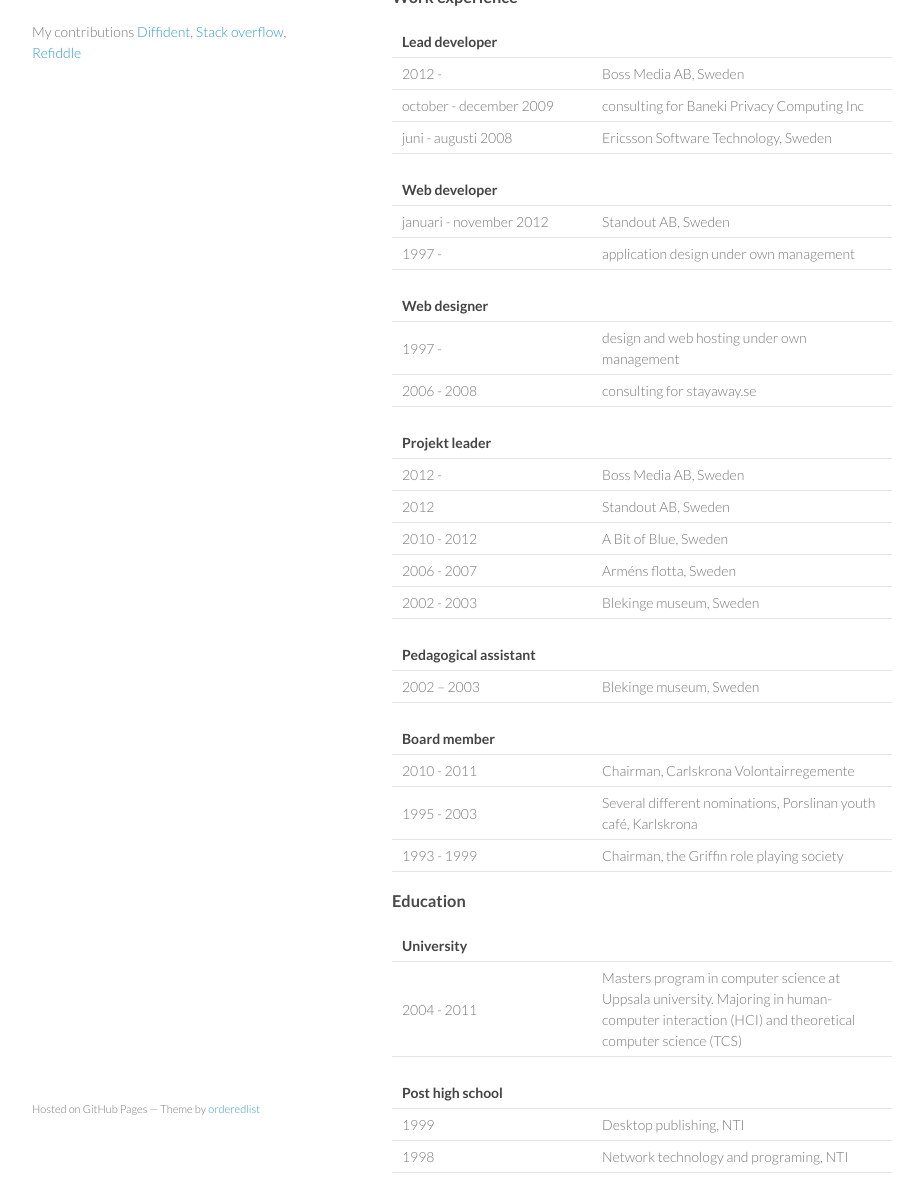
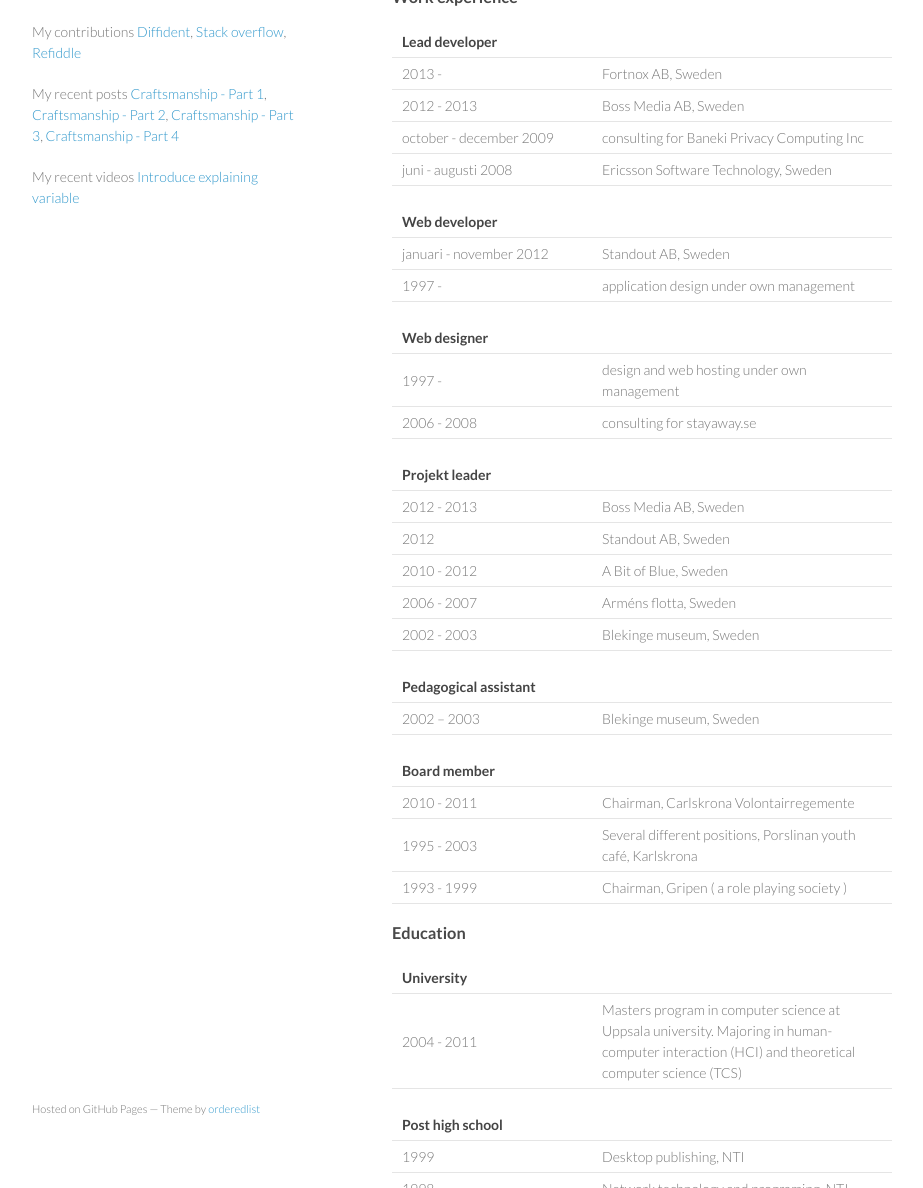
Before and after one commit to d-Pixie/d-Pixie.github.io, a Jekyll site: the page built from cv/index.md, in a window 1280 px wide and 1400 px high, cut to the strip 212-1400 px from the top of the window. Shown: the whole strip, without its empty margins (178-1101 px from the left). Built offline with Jekyll 4.4.1, drawn with Linux system fonts in a browser that asks for light colours; Markdown is read by kramdown in place of the engine named in the settings.

Commit message:
Updates info and links

```diff
--- a/_layouts/default.html
+++ b/_layouts/default.html
@@ -31,6 +31,17 @@
           <a href="http://stackoverflow.com/users/348482/d-pixie">Stack overflow</a>,
           <a href="http://refiddle.com/by/d-pixie">Refiddle</a>
         </p>
+        <p class="view">
+          My recent posts
+          <a href="http://developer.fortnox.se/blog/craftsmanship_part_1/">Craftsmanship - Part 1</a>,
+          <a href="http://developer.fortnox.se/blog/craftsmanship_part_2/">Craftsmanship - Part 2</a>,
+          <a href="http://developer.fortnox.se/blog/craftsmanship_part_3/">Craftsmanship - Part 3</a>,
+          <a href="http://developer.fortnox.se/blog/craftsmanship_part_4/">Craftsmanship - Part 4</a>
+        </p>
+        <p class="view">
+          My recent videos
+          <a href="https://youtu.be/lzHVTH1jahg">Introduce explaining variable</a>
+        </p>
       </header>
       <section>
         {{ content }}
--- a/cv/index.md
+++ b/cv/index.md
@@ -14,7 +14,8 @@
 
   Lead developer | &nbsp;
 -------|--------
-  2012 - | Boss Media AB, Sweden
+  2013 - | Fortnox AB, Sweden
+  2012 - 2013 | Boss Media AB, Sweden
   october - december 2009 | consulting for Baneki Privacy Computing Inc
   juni - augusti 2008 | Ericsson Software Technology, Sweden
 
@@ -30,7 +31,7 @@
 
   Projekt leader | &nbsp;
 -------|--------
-  2012 - | Boss Media AB, Sweden
+  2012 - 2013 | Boss Media AB, Sweden
   2012 | Standout AB, Sweden
   2010 - 2012 | A Bit of Blue, Sweden
   2006 - 2007 | Arméns flotta, Sweden
@@ -43,8 +44,8 @@
   Board member | &nbsp;
 -------|--------
   2010 - 2011 | Chairman, Carlskrona Volontairregemente
-  1995 - 2003 | Several different nominations, Porslinan youth café, Karlskrona
-  1993 - 1999 | Chairman, the Griffin role playing society
+  1995 - 2003 | Several different positions, Porslinan youth café, Karlskrona
+  1993 - 1999 | Chairman, Gripen ( a role playing society )
 
 ### Education
 
--- a/stylesheets/styles.css
+++ b/stylesheets/styles.css
@@ -269,4 +269,12 @@
   a:after {
     content: " (" attr(href) ")";
   }
+
+  h3 {
+    page-break-before:always;
+  }
+
+  section {
+    padding-top:2in;
+  }
 }
```
Also changed, not shown: cv-se/index.md (+3 -2 lines), 1 other file.
